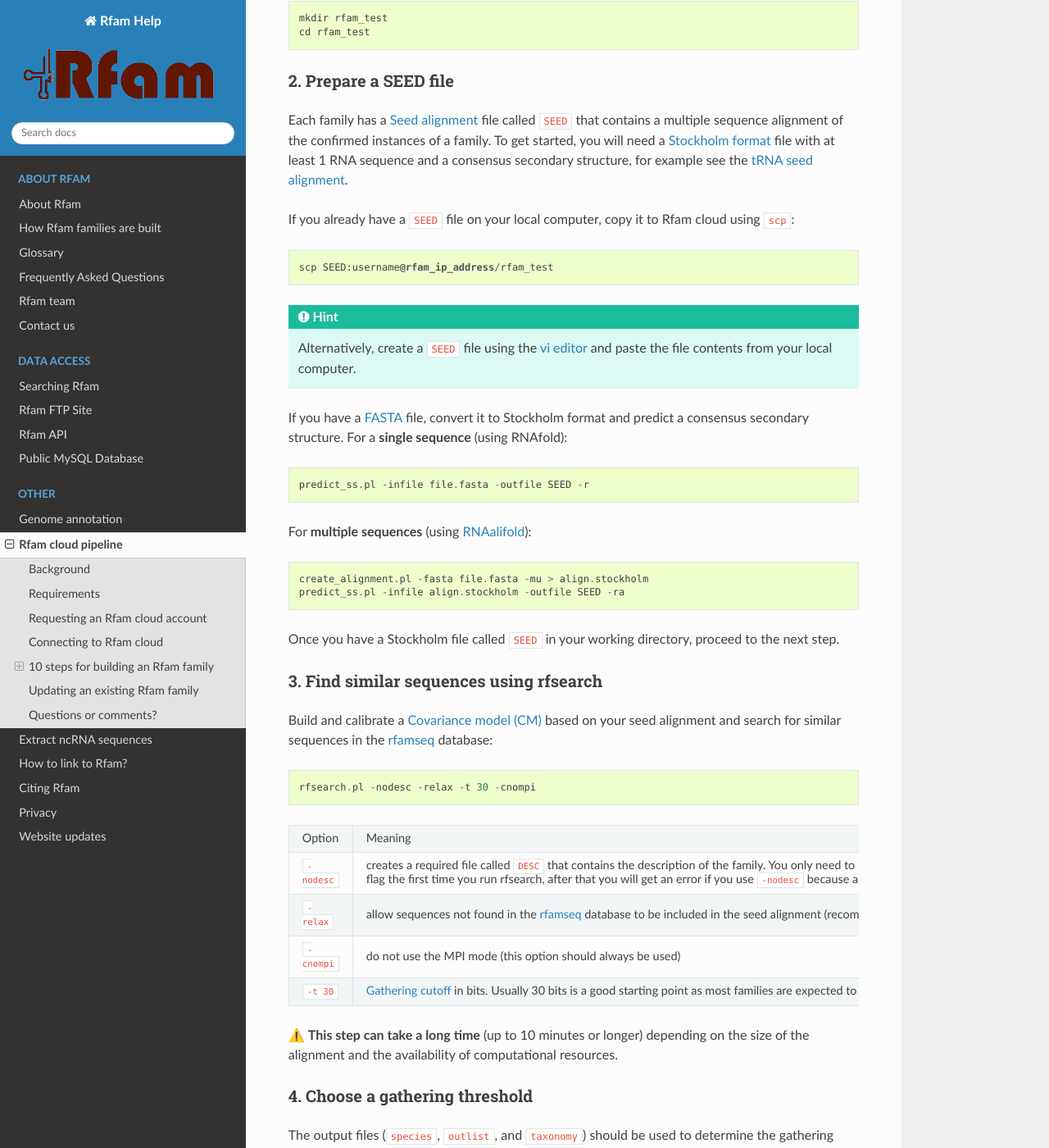
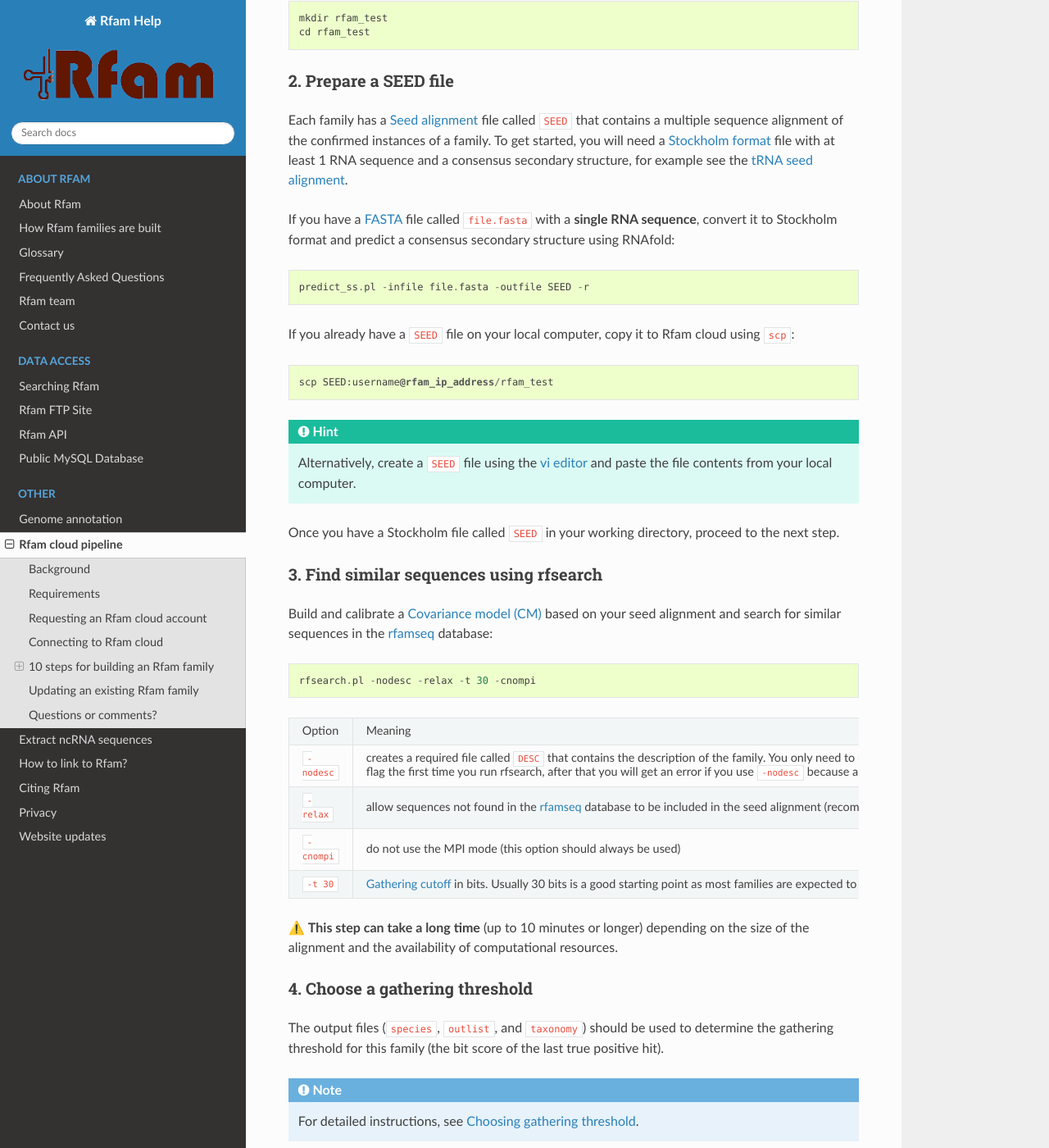
Before and after one commit to Rfam/rfam-docs, a Sphinx documentation site: the page built from docs/source/rfam-cloud.rst, in a window 1280 px wide and 1400 px high, scrolled down 2295 px. Shown: the whole window at 82% size. Built offline with Sphinx 7.4.7 and the Read the Docs theme 2.0.0, drawn with Linux system fonts in a browser that asks for light colours; some of the changed text lies outside the part shown.

Commit message:
Update cloud docs

```diff
--- a/docs/source/rfam-cloud.rst
+++ b/docs/source/rfam-cloud.rst
@@ -17,13 +17,6 @@
 1. A computer with internet access (Mac, Linux, or PC)
 2. A command line environment supporting ``ssh`` (for example, bash)
 3. An Rfam cloud account
-
-
-.. TIP::
-  .. image:: https://cdn.brandfolder.io/5H442O3W/as/pl546j-7le8zk-5guop3/Slack_RGB.png
-     :target: https://join.slack.com/t/rfam-cloud/shared_invite/enQtODAwNjg2NjAzNDYzLWFlNjk1MjA4NjI5OWJmMzgzNzg2MTk1NDI5YjQ1MmVkZDA5ZjNhNTFmNzg1NWI0YWM2MWIyNzM4ZTg2OWVkZDE
-     :width: 100
-  `Join Rfam Cloud on Slack <https://join.slack.com/t/rfam-cloud/shared_invite/enQtODAwNjg2NjAzNDYzLWFlNjk1MjA4NjI5OWJmMzgzNzg2MTk1NDI5YjQ1MmVkZDA5ZjNhNTFmNzg1NWI0YWM2MWIyNzM4ZTg2OWVkZDE>`_ to get help with the pipeline from the Rfam team
 
 Requesting an Rfam cloud account
 --------------------------------
@@ -51,6 +44,12 @@
   rfsearch.pl -h
   rfmake.pl -h
 
+.. TIP::
+  .. image:: https://cdn.brandfolder.io/5H442O3W/as/pl546j-7le8zk-5guop3/Slack_RGB.png
+     :target: https://join.slack.com/t/rfam-cloud/shared_invite/enQtODAwNjg2NjAzNDYzLWFlNjk1MjA4NjI5OWJmMzgzNzg2MTk1NDI5YjQ1MmVkZDA5ZjNhNTFmNzg1NWI0YWM2MWIyNzM4ZTg2OWVkZDE
+     :width: 100
+  `Join Rfam Cloud on Slack <https://join.slack.com/t/rfam-cloud/shared_invite/enQtODAwNjg2NjAzNDYzLWFlNjk1MjA4NjI5OWJmMzgzNzg2MTk1NDI5YjQ1MmVkZDA5ZjNhNTFmNzg1NWI0YWM2MWIyNzM4ZTg2OWVkZDE>`_ to get help with the pipeline from the Rfam team
+
 10 steps for building an Rfam family
 ------------------------------------
 
@@ -67,21 +66,16 @@
 
 Each family has a :ref:`glossary:seed alignment` file called ``SEED`` that contains a multiple sequence alignment of the confirmed instances of a family. To get started, you will need a :ref:`glossary:Stockholm format` file with at least 1 RNA sequence and a consensus secondary structure, for example see the `tRNA seed alignment <https://xfamsvn.ebi.ac.uk/svn/data_repos/trunk/Families/RF00005/SEED>`_.
 
+If you have a `FASTA <https://en.wikipedia.org/wiki/FASTA_format>`_ file called ``file.fasta`` with a **single RNA sequence**, convert it to Stockholm format and predict a consensus secondary structure using RNAfold::
+
+  predict_ss.pl -infile file.fasta -outfile SEED -r
+
 If you already have a ``SEED`` file on your local computer, copy it to Rfam cloud using ``scp``::
 
   scp SEED:username@rfam_ip_address/rfam_test
 
 .. HINT::
   Alternatively, create a ``SEED`` file using the `vi editor <https://www.cs.colostate.edu/helpdocs/vi.html>`_ and paste the file contents from your local computer.
-
-If you have a `FASTA <https://en.wikipedia.org/wiki/FASTA_format>`_ file, convert it to Stockholm format and predict a consensus secondary structure. For a **single sequence** (using RNAfold)::
-
-  predict_ss.pl -infile file.fasta -outfile SEED -r
-
-For **multiple sequences** (using :ref:`glossary:RNAalifold`)::
-
-  create_alignment.pl -fasta file.fasta -mu > align.stockholm
-  predict_ss.pl -infile align.stockholm -outfile SEED -ra
 
 Once you have a Stockholm file called ``SEED`` in your working directory, proceed to the next step.
 
@@ -110,7 +104,10 @@
 4. Choose a gathering threshold
 ^^^^^^^^^^^^^^^^^^^^^^^^^^^^^^^
 
-The output files (``species``, ``outlist``, and ``taxonomy``) should be used to determine the gathering threshold for this family (the bit score of the last true positive hit). For more information, see :ref:`choosing-gathering-threshold:Choosing gathering threshold`.
+The output files (``species``, ``outlist``, and ``taxonomy``) should be used to determine the gathering threshold for this family (the bit score of the last true positive hit).
+
+.. NOTE::
+  For detailed instructions, see :ref:`choosing-gathering-threshold:Choosing gathering threshold`.
 
 5. Add sequences to SEED (optional)
 ^^^^^^^^^^^^^^^^^^^^^^^^^^^^^^^^^^^
@@ -143,6 +140,8 @@
 Once the cutoff has been chosen, all the required family files can be generated like this::
 
   rfmake.pl -t gathering_cutoff -a
+
+For more information about setting the ``-t`` parameter, see :ref:`choosing-gathering-threshold:Choosing gathering threshold`.
 
 The ``-a`` option creates an ``align`` file with an alignment of all the sequences above the gathering threshold. Reviewing the ``align`` file can help to adjust the threshold, as the unwanted sequences can be excluded by rerunning rfmake with a higher threshold ``-t``.
 
```
Also changed, not shown: other parts of docs/source/rfam-cloud.rst (+1 -1 lines).
